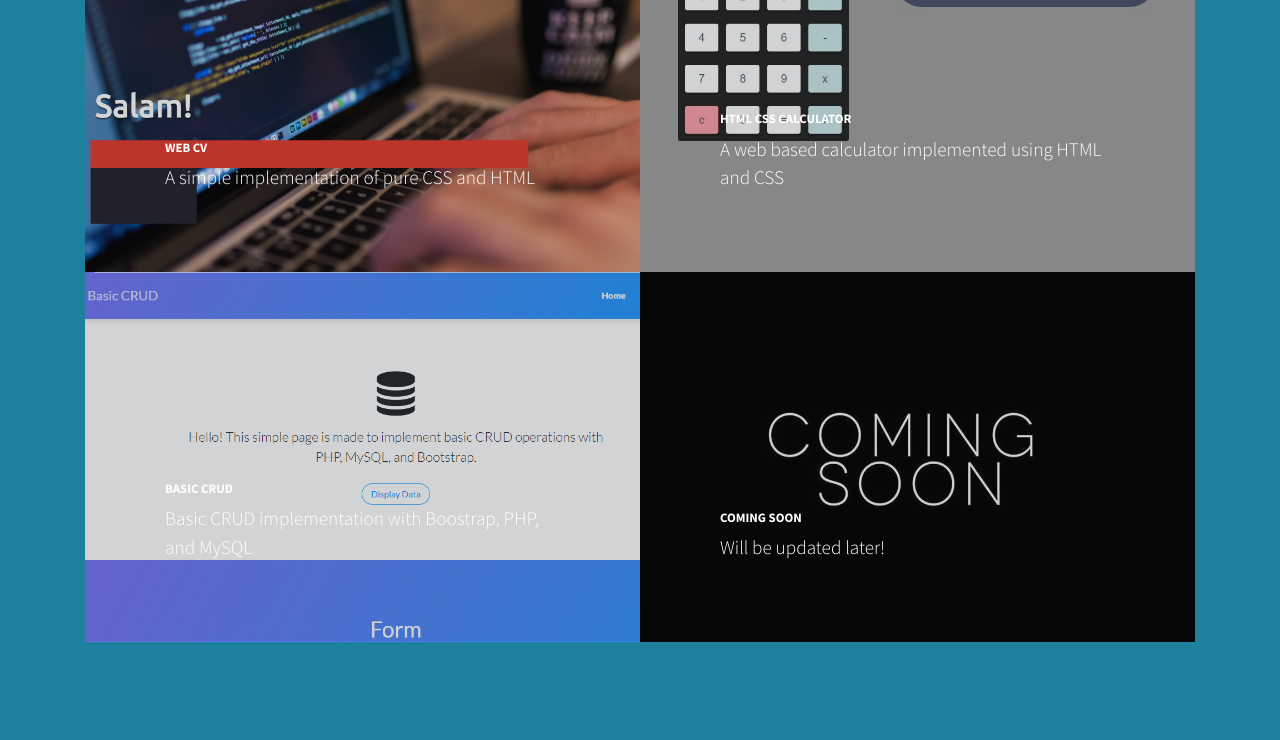
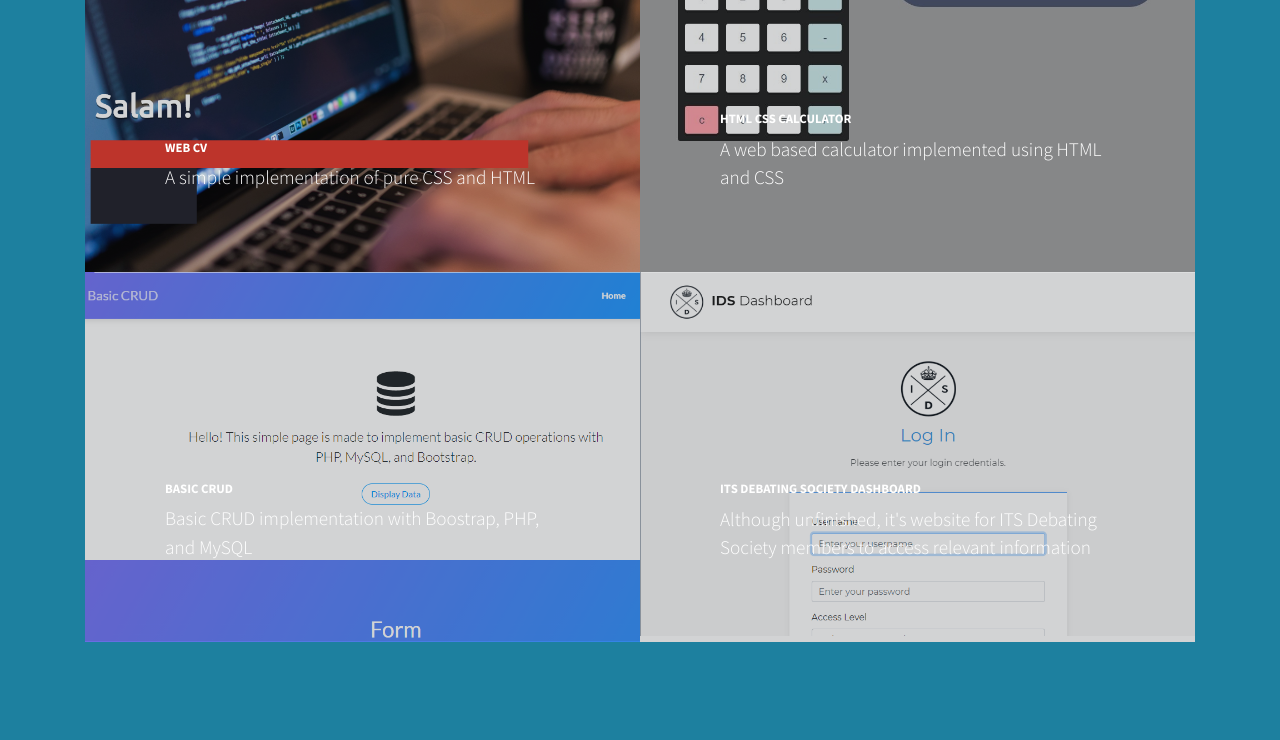
Before and after one commit to putukrisna6/putukrisna6.github.io, a plain HTML site: page index.html in a window 1280 px wide. Shown: the part 1603-2343 px from the top of the page. Drawn offline with nearby package versions, Linux system fonts and the light colour scheme.

Commit message:
Update index.html

```diff
--- a/index.html
+++ b/index.html
@@ -90,13 +90,13 @@
                         </div><img class="img-fluid" src="assets/img/show_crud.png"></a>
                 </div>
                 <div class="col-lg-6">
-                    <a class="portfolio-item" href="#">
+                    <a class="portfolio-item" href="dashboard.itsdebating.team">
                         <div class="caption">
                             <div class="caption-content">
-                                <h2>Coming Soon</h2>
-                                <p class="mb-0">Will be updated later!</p>
+                                <h2>ITS Debating Society Dashboard</h2>
+                                <p class="mb-0">Although unfinished, it's website for ITS Debating Society members to access relevant information</p>
                             </div>
-                        </div><img class="img-fluid" src="assets/img/coming-soon.jpg"></a>
+                        </div><img class="img-fluid" src="assets/img/show_ids.png"></a>
                 </div>
             </div>
         </div>
```
